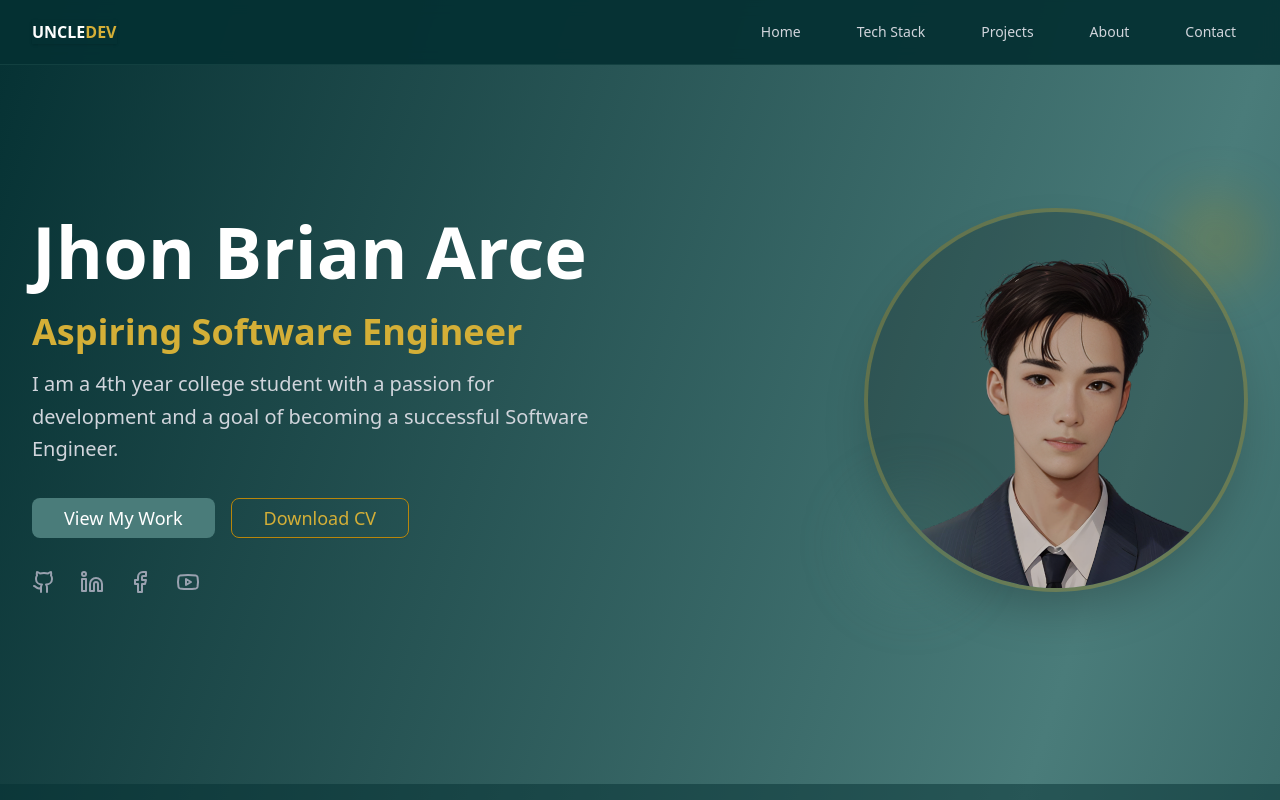
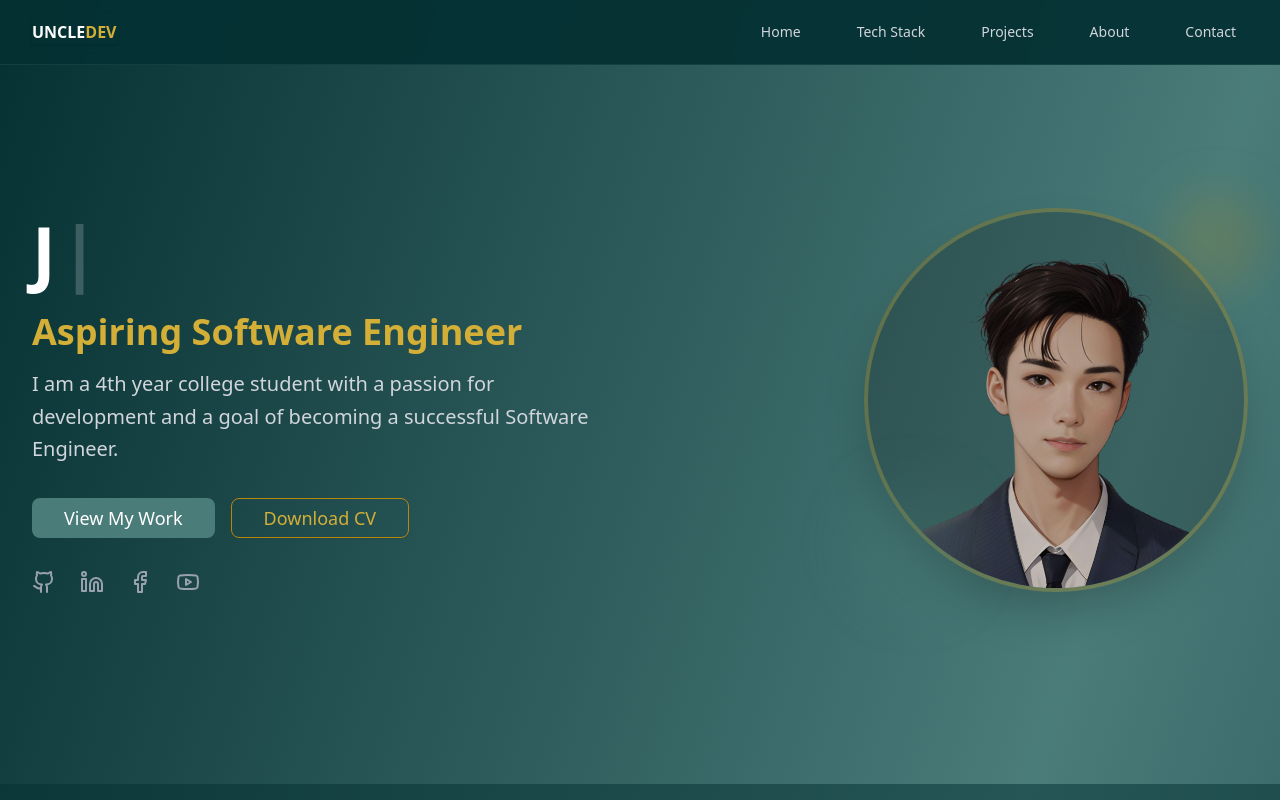
Before and after one commit to uncleedev/portfolio, a Next.js app: page / in a window 1280 px wide. Shown: the top 800 px of the page. Built offline with nearby package versions, Linux system fonts and the light colour scheme.

Commit message:
add TextType component with typing animation and cursor functionality

```diff
--- a/components/HeroSection.tsx
+++ b/components/HeroSection.tsx
@@ -1,26 +1,37 @@
-"use client"
+"use client";
 
-import Image from 'next/image'
-import React from 'react'
-import { Button } from './ui/button'
-import { Facebook, Github, Linkedin, Mail, Youtube } from 'lucide-react'
-import Link from 'next/link'
-import { motion } from 'framer-motion'
+import Image from "next/image";
+import React from "react";
+import { Button } from "./ui/button";
+import { Facebook, Github, Linkedin, Mail, Youtube } from "lucide-react";
+import Link from "next/link";
+import { motion } from "framer-motion";
+import TextType from "./TextType";
 
 export default function HeroSection() {
-
   const socialLinks = [
-    { href: 'https://github.com/uncleedev', icon: <Github className="w-6 h-6" /> },
-    { href: 'https://www.linkedin.com/in/uncledev/', icon: <Linkedin className="w-6 h-6" /> },
-    { href: 'https://www.facebook.com/uncledev/', icon: <Facebook className="w-6 h-6" /> },
-    { href: 'https://www.youtube.com/@uncleedev', icon: <Youtube className="w-6 h-6" /> },
+    {
+      href: "https://github.com/uncleedev",
+      icon: <Github className="w-6 h-6" />,
+    },
+    {
+      href: "https://www.linkedin.com/in/uncledev/",
+      icon: <Linkedin className="w-6 h-6" />,
+    },
+    {
+      href: "https://www.facebook.com/uncledev/",
+      icon: <Facebook className="w-6 h-6" />,
+    },
+    {
+      href: "https://www.youtube.com/@uncleedev",
+      icon: <Youtube className="w-6 h-6" />,
+    },
   ];
 
   return (
     <section id="home" className="pt-20 pb-16">
       <div className="section-screen">
         <div className="grid lg:grid-cols-2 gap-12 items-center min-h-[80vh]">
-
           <motion.div
             className="space-y-8"
             initial={{ opacity: 0, x: -50 }}
@@ -30,13 +41,21 @@
           >
             <div className="space-y-4">
               <h2 className="text-5xl sm:text-6xl lg:text-7xl font-bold text-white leading-tight">
-                Jhon Brian Arce
+                <TextType
+                  text={["Jhon Brian Arce", "Jhon Brian Arce"]}
+                  typingSpeed={200}
+                  pauseDuration={2500}
+                  showCursor={true}
+                  cursorCharacter="|"
+                  loop
+                />
               </h2>
               <h3 className="text-2xl sm:text-3xl lg:text-4xl font-semibold text-accent">
                 Aspiring Software Engineer
               </h3>
               <p className="text-lg sm:text-xl text-gray-300 max-w-2xl leading-relaxed">
-                I am a 4th year college student with a passion for development and a goal of becoming a successful Software Engineer.
+                I am a 4th year college student with a passion for development
+                and a goal of becoming a successful Software Engineer.
               </p>
             </div>
 
@@ -44,7 +63,7 @@
               <Button
                 size="lg"
                 className="bg-[#4A7C7A] hover:bg-[#4A7C7A]/80 text-white px-8 py-3 text-lg"
-                onClick={() => window.location.href = '#projects'}
+                onClick={() => (window.location.href = "#projects")}
               >
                 View My Work
               </Button>
@@ -52,7 +71,7 @@
                 size="lg"
                 variant="outline"
                 className="border-[#B8860B] text-accent hover:bg-accent hover:text-[#053133] px-8 py-3 text-lg bg-transparent"
-                onClick={() => window.open('/resume.pdf', '_blank')}
+                onClick={() => window.open("/resume.pdf", "_blank")}
               >
                 Download CV
               </Button>
@@ -92,9 +111,8 @@
               <div className="absolute -bottom-4 -left-4 w-32 h-32 bg-[#4A7C7A]/20 rounded-full blur-xl"></div>
             </div>
           </motion.div>
-
         </div>
       </div>
     </section>
-  )
+  );
 }
--- /dev/null
+++ b/components/TextType.tsx
@@ -0,0 +1,202 @@
+"use client";
+
+import { ElementType, useEffect, useRef, useState, createElement } from "react";
+import { gsap } from "gsap";
+import "@/css/TextType.css";
+
+interface TextTypeProps {
+  className?: string;
+  showCursor?: boolean;
+  hideCursorWhileTyping?: boolean;
+  cursorCharacter?: string | React.ReactNode;
+  cursorBlinkDuration?: number;
+  cursorClassName?: string;
+  text: string | string[];
+  as?: ElementType;
+  typingSpeed?: number;
+  initialDelay?: number;
+  pauseDuration?: number;
+  deletingSpeed?: number;
+  loop?: boolean;
+  textColors?: string[];
+  variableSpeed?: { min: number; max: number };
+  onSentenceComplete?: (sentence: string, index: number) => void;
+  startOnVisible?: boolean;
+  reverseMode?: boolean;
+}
+
+const TextType = ({
+  text,
+  as: Component = "div",
+  typingSpeed = 50,
+  initialDelay = 0,
+  pauseDuration = 2000,
+  deletingSpeed = 30,
+  loop = true,
+  className = "",
+  showCursor = true,
+  hideCursorWhileTyping = false,
+  cursorCharacter = "|",
+  cursorClassName = "",
+  cursorBlinkDuration = 0.5,
+  textColors = [],
+  variableSpeed,
+  onSentenceComplete,
+  startOnVisible = false,
+  reverseMode = false,
+  ...props
+}: TextTypeProps & React.HTMLAttributes<HTMLElement>) => {
+  const [displayedText, setDisplayedText] = useState("");
+  const [currentCharIndex, setCurrentCharIndex] = useState(0);
+  const [isDeleting, setIsDeleting] = useState(false);
+  const [currentTextIndex, setCurrentTextIndex] = useState(0);
+  const [isVisible, setIsVisible] = useState(!startOnVisible);
+  const cursorRef = useRef<HTMLSpanElement>(null);
+  const containerRef = useRef<HTMLElement>(null);
+
+  const textArray = Array.isArray(text) ? text : [text];
+
+  const getRandomSpeed = () => {
+    if (!variableSpeed) return typingSpeed;
+    const { min, max } = variableSpeed;
+    return Math.random() * (max - min) + min;
+  };
+
+  const getCurrentTextColor = () => {
+    if (textColors.length === 0) return "#ffffff";
+    return textColors[currentTextIndex % textColors.length];
+  };
+
+  useEffect(() => {
+    if (!startOnVisible || !containerRef.current) return;
+
+    const observer = new IntersectionObserver(
+      (entries) => {
+        entries.forEach((entry) => {
+          if (entry.isIntersecting) {
+            setIsVisible(true);
+          }
+        });
+      },
+      { threshold: 0.1 }
+    );
+
+    observer.observe(containerRef.current);
+    return () => observer.disconnect();
+  }, [startOnVisible]);
+
+  useEffect(() => {
+    if (showCursor && cursorRef.current) {
+      gsap.set(cursorRef.current, { opacity: 1 });
+      gsap.to(cursorRef.current, {
+        opacity: 0,
+        duration: cursorBlinkDuration,
+        repeat: -1,
+        yoyo: true,
+        ease: "power2.inOut",
+      });
+    }
+  }, [showCursor, cursorBlinkDuration]);
+
+  useEffect(() => {
+    if (!isVisible) return;
+
+    let timeout: NodeJS.Timeout;
+
+    const currentText = textArray[currentTextIndex];
+    const processedText = reverseMode
+      ? currentText.split("").reverse().join("")
+      : currentText;
+
+    const executeTypingAnimation = () => {
+      if (isDeleting) {
+        if (displayedText === "") {
+          setIsDeleting(false);
+          if (currentTextIndex === textArray.length - 1 && !loop) {
+            return;
+          }
+
+          if (onSentenceComplete) {
+            onSentenceComplete(textArray[currentTextIndex], currentTextIndex);
+          }
+
+          setCurrentTextIndex((prev) => (prev + 1) % textArray.length);
+          setCurrentCharIndex(0);
+          timeout = setTimeout(() => {}, pauseDuration);
+        } else {
+          timeout = setTimeout(() => {
+            setDisplayedText((prev) => prev.slice(0, -1));
+          }, deletingSpeed);
+        }
+      } else {
+        if (currentCharIndex < processedText.length) {
+          timeout = setTimeout(
+            () => {
+              setDisplayedText(
+                (prev) => prev + processedText[currentCharIndex]
+              );
+              setCurrentCharIndex((prev) => prev + 1);
+            },
+            variableSpeed ? getRandomSpeed() : typingSpeed
+          );
+        } else if (textArray.length > 1) {
+          timeout = setTimeout(() => {
+            setIsDeleting(true);
+          }, pauseDuration);
+        }
+      }
+    };
+
+    if (currentCharIndex === 0 && !isDeleting && displayedText === "") {
+      timeout = setTimeout(executeTypingAnimation, initialDelay);
+    } else {
+      executeTypingAnimation();
+    }
+
+    return () => clearTimeout(timeout);
+  }, [
+    currentCharIndex,
+    displayedText,
+    isDeleting,
+    typingSpeed,
+    deletingSpeed,
+    pauseDuration,
+    textArray,
+    currentTextIndex,
+    loop,
+    initialDelay,
+    isVisible,
+    reverseMode,
+    variableSpeed,
+    onSentenceComplete,
+  ]);
+
+  const shouldHideCursor =
+    hideCursorWhileTyping &&
+    (currentCharIndex < textArray[currentTextIndex].length || isDeleting);
+
+  return createElement(
+    Component,
+    {
+      ref: containerRef,
+      className: `text-type ${className}`,
+      ...props,
+    },
+    <span
+      className="text-type__content"
+      style={{ color: getCurrentTextColor() }}
+    >
+      {displayedText}
+    </span>,
+    showCursor && (
+      <span
+        ref={cursorRef}
+        className={`text-type__cursor ${cursorClassName} ${shouldHideCursor ? "text-type__cursor--hidden" : ""}`}
+      >
+        {cursorCharacter}
+      </span>
+    )
+  );
+};
+
+export default TextType;
--- /dev/null
+++ b/css/TextType.css
@@ -0,0 +1,14 @@
+.text-type {
+  display: inline-block;
+  white-space: pre-wrap;
+}
+
+.text-type__cursor {
+  margin-left: 0.25rem;
+  display: inline-block;
+  opacity: 1;
+}
+
+.text-type__cursor--hidden {
+  display: none;
+}
--- a/package.json
+++ b/package.json
@@ -13,6 +13,7 @@
     "class-variance-authority": "^0.7.1",
     "clsx": "^2.1.1",
     "framer-motion": "^12.23.3",
+    "gsap": "^3.13.0",
     "lucide-react": "^0.525.0",
     "next": "15.3.4",
     "react": "^19.0.0",
```
Also changed, not shown: 1 other file (tests, documents, lock files or other folders).
